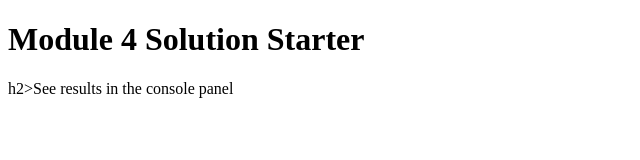
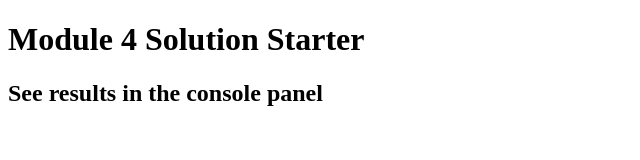
Before and after one commit to maliknitish/coursera-html-css-and-js, a plain HTML site: page mod4_solution/index.html in a window 1280 px wide. Shown: the whole page, without its empty margins (0-640 px from the left). Drawn offline with Linux system fonts and the light colour scheme.

Commit message:
Update index.html

```diff
--- a/mod4_solution/index.html
+++ b/mod4_solution/index.html
@@ -12,6 +12,6 @@
 </head>
 <body>
   <h1>Module 4 Solution Starter</h1>
-  h2>See results in the console panel</h2>
+  <h2>See results in the console panel</h2>
 </body>
 </html>
```
